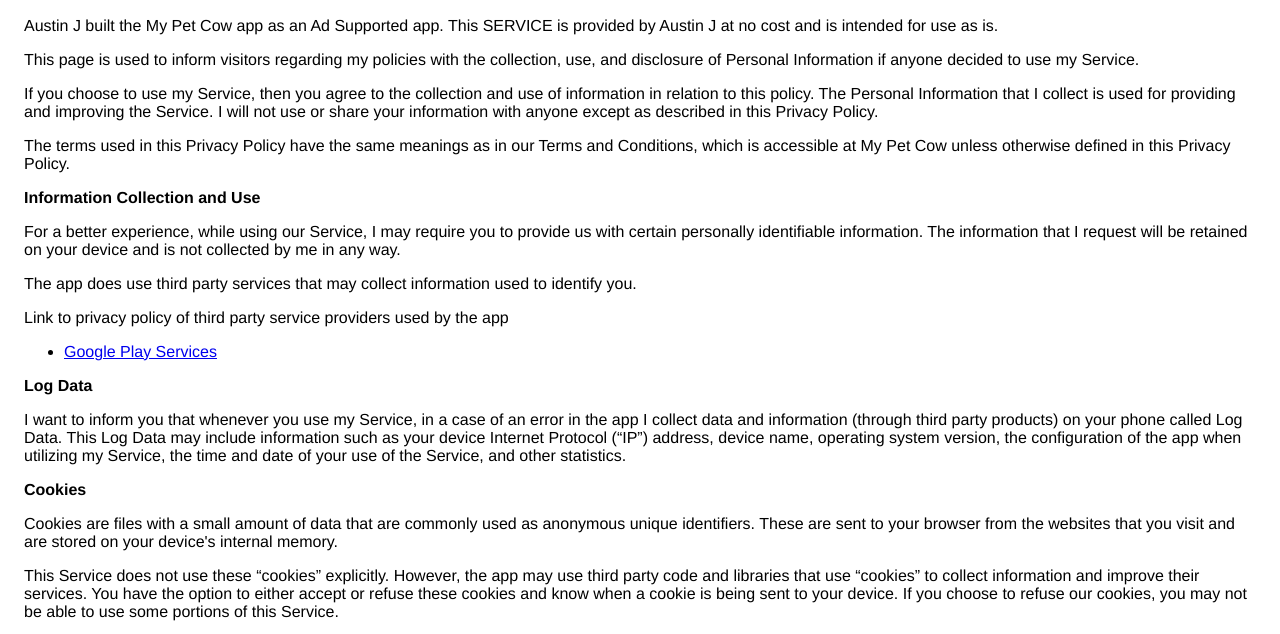
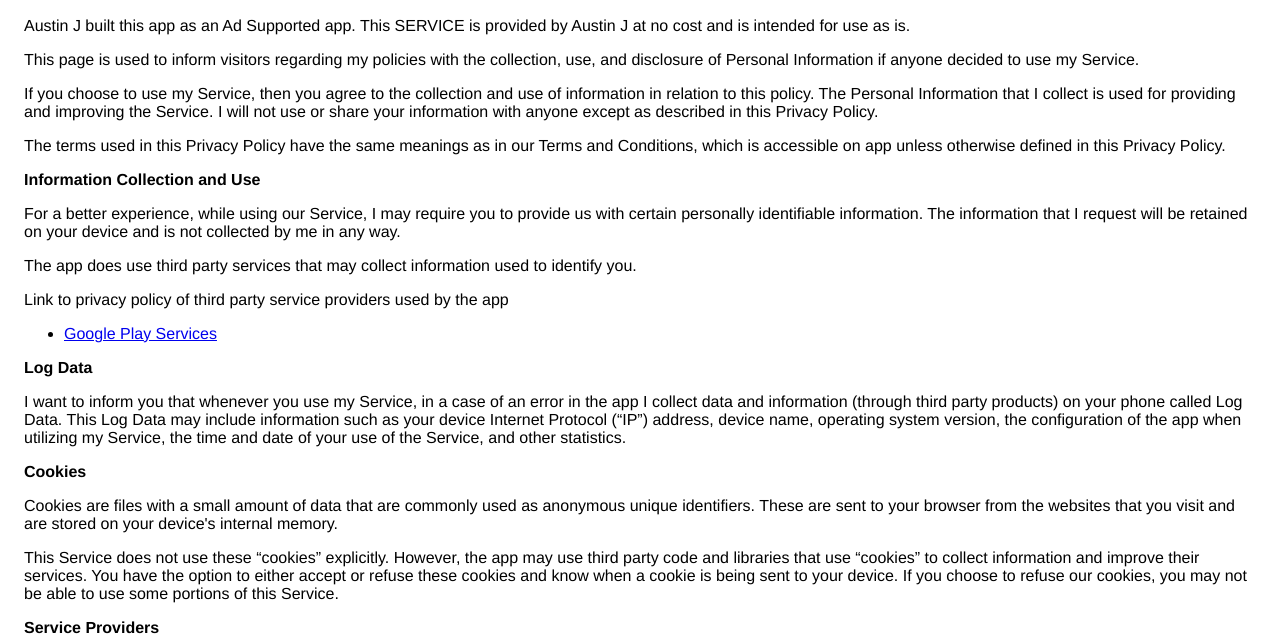
Before and after one commit to austinjeane/app-privacy-policy, a plain HTML site: page index.html in a window 1280 px wide. Shown: the part 75-709 px from the top of the page. Drawn offline with Linux system fonts and the light colour scheme.

Commit message:
Update index.html

```diff
--- a/index.html
+++ b/index.html
@@ -8,7 +8,7 @@
     </head>
     <body>
     <h2>Privacy Policy</h2> <p>
-                    Austin J built the My Pet Cow app as
+                    Austin J built this app as
                     an Ad Supported app. This SERVICE is provided by
                     Austin J at no cost and is intended for
                     use as is.
@@ -27,8 +27,7 @@
                     Policy.
                   </p> <p>
                     The terms used in this Privacy Policy have the same meanings
-                    as in our Terms and Conditions, which is accessible at
-                    My Pet Cow unless otherwise defined in this Privacy
+                    as in our Terms and Conditions, which is accessible on app unless otherwise defined in this Privacy
                     Policy.
                   </p> <p><strong>Information Collection and Use</strong></p> <p>
                     For a better experience, while using our Service,
```
